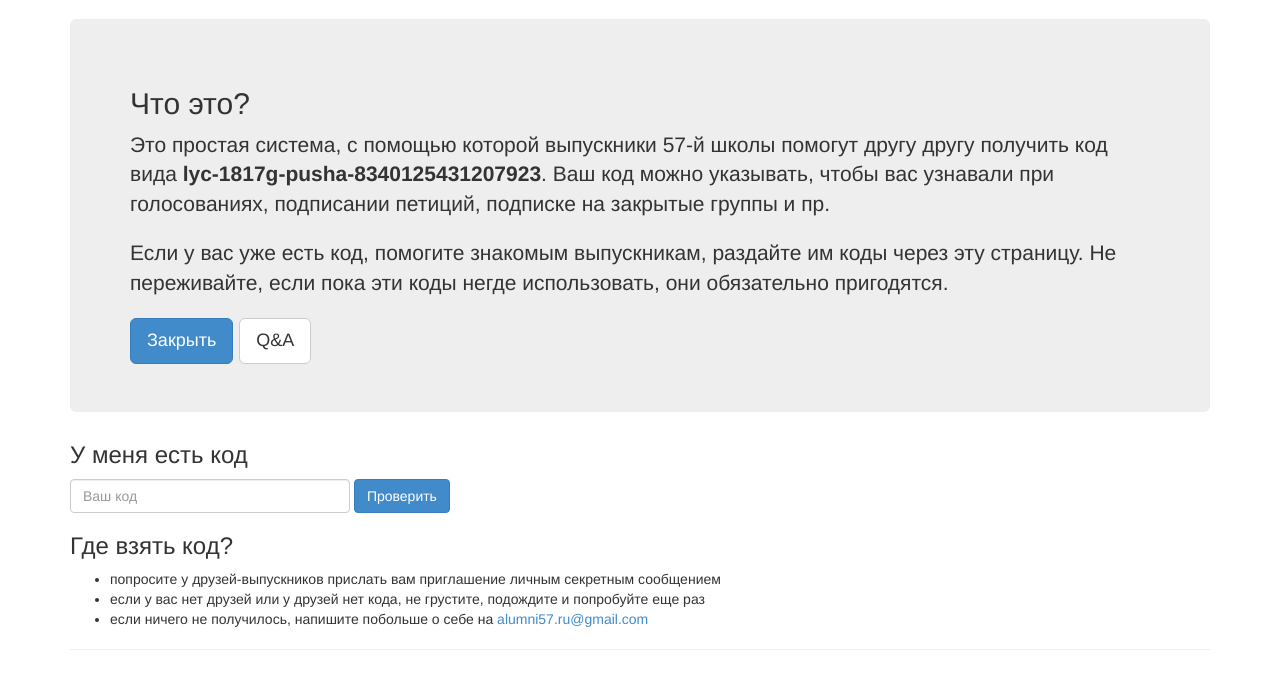
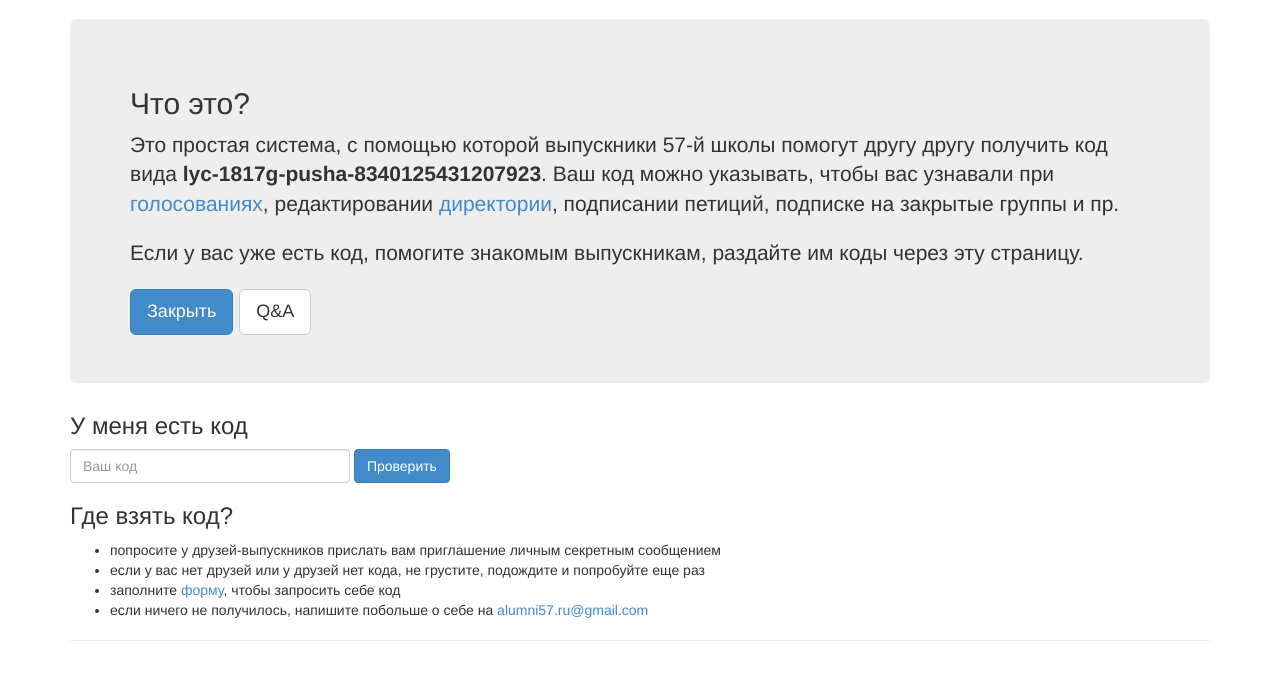
Before and after one commit to fedor57/alumni-auth, a Django app: page / in a window 1280 px wide. Shown: the part 51-740 px from the top of the page. Run offline with Django 3.2, Linux system fonts and the light colour scheme; parts of the project's set-up code (start-up, migrations or seed data) failed here and were passed over; some libraries are stand-ins or nearby versions.

Commit message:
Text fixes

```diff
--- a/app/templates/app/index.html
+++ b/app/templates/app/index.html
@@ -12,12 +12,12 @@
   <p class="lead">
     Это простая система, с помощью которой выпускники 57-й школы помогут другу другу получить код вида
     <strong>lyc-1817g-pusha-8340125431207923</strong>. Ваш код можно указывать, чтобы вас узнавали
-    при голосованиях, подписании петиций, подписке на закрытые группы и пр.
+    при <a href="http://vote.alumni57.ru">голосованиях</a>, редактировании <a href="http://dir.alumni57.ru">директории</a>,
+    подписании петиций, подписке на закрытые группы и пр.
   </p>
 
   <p class="lead">
-    Если у вас уже есть код, помогите знакомым выпускникам, раздайте им коды через эту страницу. Не переживайте,
-    если пока эти коды негде использовать, они обязательно пригодятся.
+    Если у вас уже есть код, помогите знакомым выпускникам, раздайте им коды через эту страницу.
   </p>
 
   <a class="btn btn-primary btn-lg" role="button">Закрыть</a>
@@ -78,6 +78,7 @@
 <ul>
   <li>попросите у друзей-выпускников прислать вам приглашение личным секретным сообщением</li>
   <li>если у вас нет друзей или у друзей нет кода, не грустите, подождите и попробуйте еще раз</li>
+  <li>заполните <a href="https://goo.gl/wd65PD">форму</a>, чтобы запросить себе код</li>
   <li>если ничего не получилось, напишите побольше о себе на <a href="mailto:alumni57.ru@gmail.com">alumni57.ru@gmail.com</a></li>
 </ul>
 {% endif %}
@@ -115,7 +116,7 @@
     {% if invite.activate is None %}
     (<a href="#" class="input-code-link"
         data-title="Ввести другой код"
-        data-content="Введите коды из других полученных вами личных приглашений, чтобы ими управлять, и чтобы было точно понятно, что вы - это вы">ввести</a>)
+        data-content="Введите коды из других полученных вами личных приглашений, чтобы ими управлять, и чтобы было точно понятно, что вы — это вы">ввести</a>)
     {% endif %}
     {% endif %}
     {% if not invite.is_enabled %}(<i>отключён</i>){% endif %}
```
